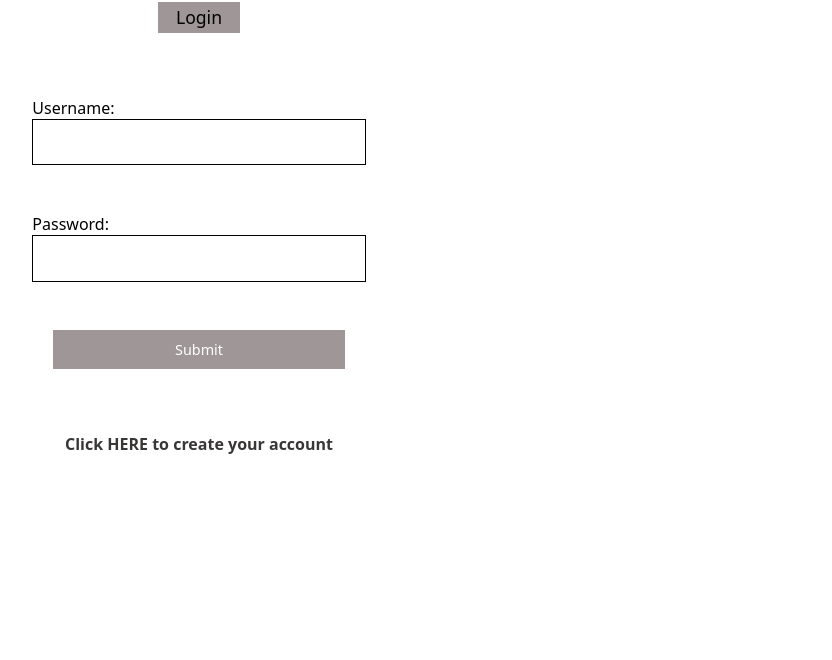
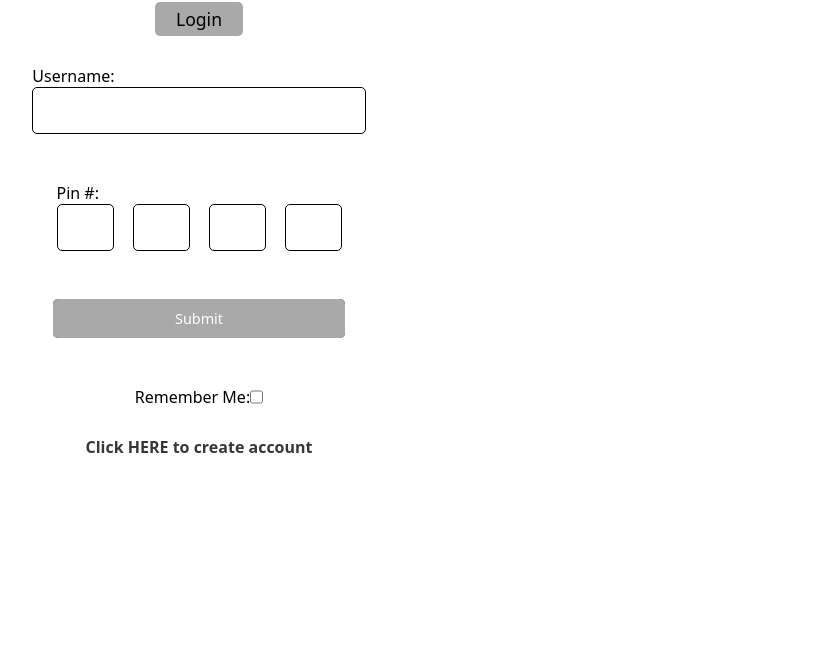
Before and after one commit to courthub74/TimeCard, a plain HTML site: page index.html in a window 1280 px wide. Shown: the part 140-800 px from the top of the page, without its empty margins (441-1273 px from the left). Drawn offline with Linux system fonts and the light colour scheme.

Commit message:
pin squares placed

```diff
--- a/index.html
+++ b/index.html
@@ -40,16 +40,33 @@
             <input type="text">
         </div>
 
-        <div class="input_div">
-            <label for="password">Password:</label>
-            <input type="password">
+        <div class="pin_put_div">
+            <label for="password">Pin #:</label>
+            <div class="pins">
+                <input class="pin_put" type="password" maxlength="1">
+                <input class="pin_put" type="password" maxlength="1">
+                <input class="pin_put" type="password" maxlength="1">
+                <input class="pin_put" type="password" maxlength="1">
+            </div>
         </div>
 
-        <button class="submit_button">Submit</button>
+        <div class="button_div">
+            <button class="submit_button">Submit</button>
+        </div>
+
+        <!-- Remember Me -->
+      <div class="reminders">
+        <div class="remember_me">
+            <p>Remember Me:</p>
+            <input type="checkbox" id="remember_checkbox">
+        </div>
+      </div>
      </form>
 
+
+
      <div class="register_link">
-        <a href="#">Click HERE to create your account</a>
+        <a href="#">Click HERE to create account</a>
      </div>
 
 
--- a/style.scss
+++ b/style.scss
@@ -1,6 +1,7 @@
 // COLORS
 
-$thegrey: #9f9797;
+$thegrey: #aaa9a9;
+$thegrey2: #9f9797;
 
 $greyed-dark: #393636;
 
@@ -8,6 +9,7 @@ $greyed-dark: #393636;
 * {
     margin: 0;
     font-family: system-ui, -apple-system, BlinkMacSystemFont, 'Segoe UI', Roboto, Oxygen, Ubuntu, Cantarell, 'Open Sans', 'Helvetica Neue', sans-serif;
+    border-radius: 5px;
 }
 
 // DAY MODE
@@ -26,7 +28,7 @@ body {
         display: flex;
         justify-content: right;
         .screen_mode {
-            margin: 50px 30px 0 0;
+            margin: 50px 35px 0 0;
             // The Screen Mode Button
             #screen_mode {
                 border: none;
@@ -62,7 +64,7 @@ body {
             font-size: 1.1rem;
             background-color: $thegrey;
             color: black;
-            padding: .2em 1em;
+            padding: .3em 1.2em;
         }
     }
     // FORM
@@ -74,7 +76,6 @@ body {
         gap: 3em;
         height: 50vh;
         width: 100%;
-
         // background-color: blue;
         .input_div {
             display: flex;
@@ -90,17 +91,49 @@ body {
                 border: 1px solid black;
             }
         }
+        .pin_put_div {
+            display: flex;
+            flex-direction: column;
+            max-width: 50rem;
+            // Pin Number
+            .pins {
+                display: flex;
+                gap: 19px;
+                .pin_put {
+                    width: 55px;
+                    padding: 1em 0;
+                    border: 1px solid black;
+                    text-align: center;
+                }
+            }
+        }
+        .button_div {
+            display: flex;
+            justify-content: center;
+            align-items: center;
+            max-width: 50rem;
+            background-color: blue;
             .submit_button {
                 background-color: $thegrey;
                 color: white;
                 border: none;
                 padding: .7em 8.5em;
-            // width: 100%;
-            // max-width: 50em;
                 font-size: .9rem;
+                cursor: pointer;
             }
         }
-
+        // Remember Me and Forgot password
+        .reminders {
+            display: flex;
+            gap: 2em;
+            // justify-content: space-between;
+            // max-width: 50rem;
+            // background-color: blue;
+            .remember_me {
+                display: flex;
+            }
+        }
+    }
     // Register Link
     .register_link {
         a {
@@ -147,6 +180,14 @@ body.nite_mode {
                 background-color: black;
             }
         }
+        .pin_put_div {
+            .pins {
+                .pin_put {
+                    border: 1px solid white;
+                    background-color: black;
+                }
+            }
+        }
         .submit_button {
             background-color: $greyed-dark;
             color: black;
```
Also changed, not shown: style.css, 1 other file. Lines whose indentation alone changed are shown as unchanged.
